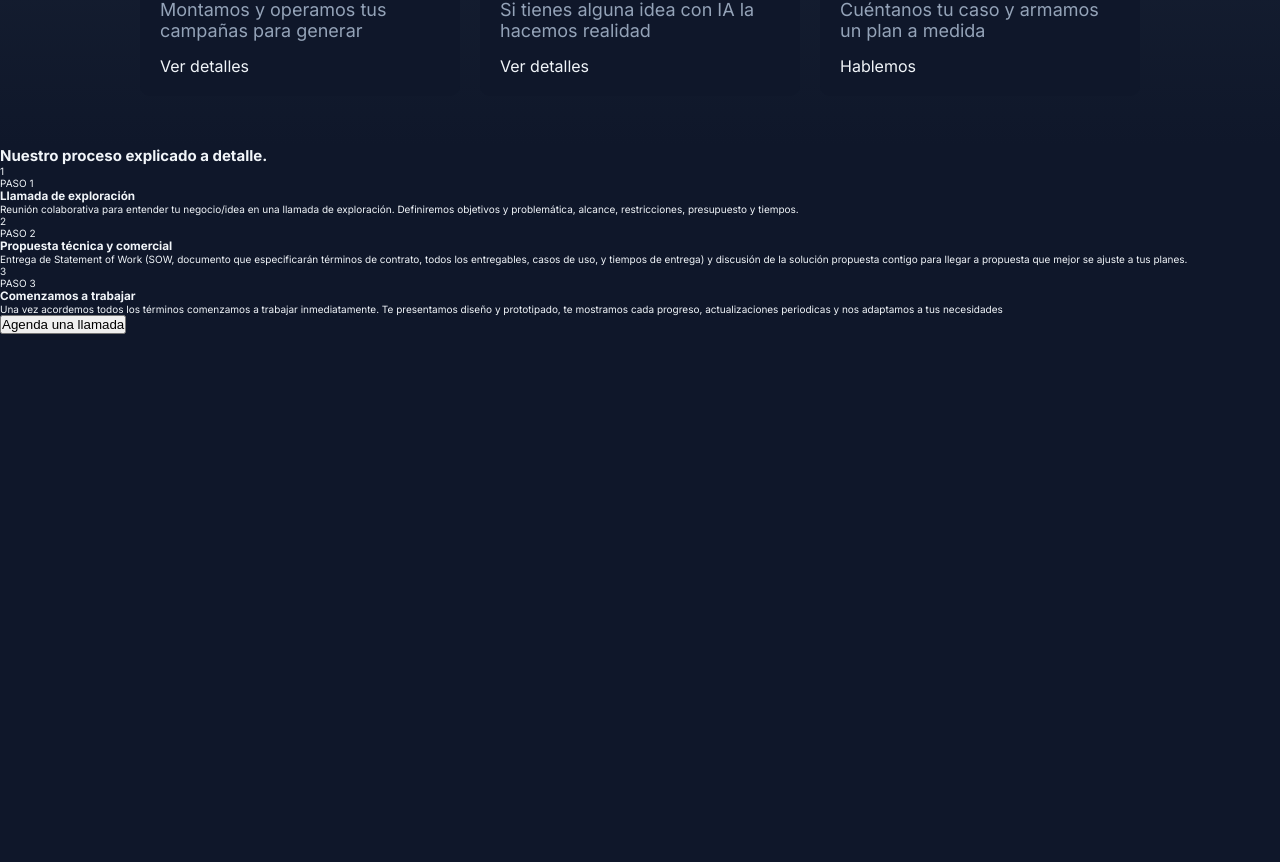
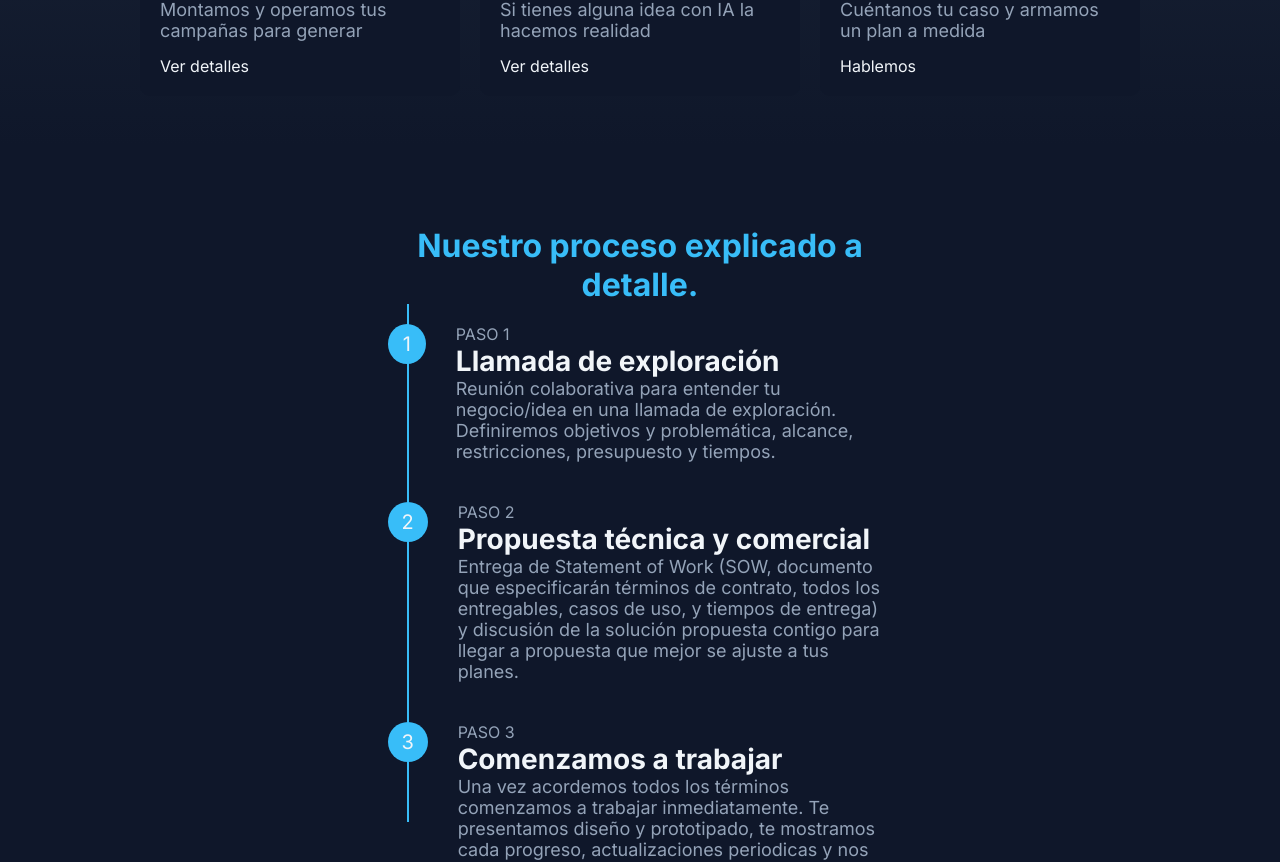
Before and after one commit to SoyDouglas/FissionSoftware, a React (Vite) app: page / in a window 1280 px wide. Shown: the part 1402-2264 px from the top of the page. Before the commit the page ends 1736 px from the top, so only its background shows below. Built offline with nearby package versions, Linux system fonts and the light colour scheme.

Commit message:
Timeline section done

```diff
--- a/src/components/css/Timeline.css
+++ b/src/components/css/Timeline.css
@@ -2,4 +2,102 @@
     background-color: var(--color-background);
     color: var(--color-text);
     font-family: var(--font-body);
+    padding-top: 8rem;
+    padding: 8rem 0 0;
+    max-width: 80ch;
+    margin: 0 auto;
 }
+
+.timeline-list{
+    display: flex;
+    flex-direction: column;
+    justify-content: center;
+    align-items: center;
+    list-style: none;
+    margin: 0;
+    padding: 0;
+    position: relative;
+    gap: 4rem;
+    padding-top: 2rem;
+
+}
+
+.timeline-list::before {
+  left: 50%;                     /* move vertical line to exact center */
+  transform: translateX(-1px);   /* adjust for its 2px width */
+}
+
+.timeline-title {
+    font-size: 3.2rem;
+    color: var(--color-primary);
+    text-align: center;
+}
+
+
+
+/* 1) SINGLE vertical line at 2rem from the left */
+.timeline-list::before {
+  content: "";
+  position: absolute;
+  top: 0;
+  bottom: 25%;
+  left: 2rem;                   /* fixed offset */
+  width: 2px;
+  background: var(--color-primary);
+  z-index: 1;
+}
+
+.timeline-item{
+    display: flex;
+    gap: 3rem;
+}
+
+.timeline-number{
+    display: flex;
+    background: var(--color-primary);
+    padding: 1.5rem;
+    font-size: 2rem;
+    width: 4rem;
+    height: 4rem;
+    position: relative;
+    justify-content: center;
+    align-items: center;
+    text-align: center;
+    border-radius: 50%;
+    z-index: 2;
+}
+
+.timeline-step{
+    color: var(--color-text-alt);
+    font-size: 1.6rem;
+}
+
+.timeline-heading{
+    font-size: 2.8rem;
+}
+
+.timeline-text{
+    font-size: 1.8rem;
+    color: var(--color-text-alt);
+}
+
+
+
+
+.timeline-cta{
+    display: block;
+    font-size: 2rem;
+    padding: 1.5rem;
+    background: var(--color-primary);
+    color: var(--color-text);
+    border-radius: 8px;
+    border: none;
+    position: relative;
+    margin: 2rem auto 0;
+    z-index: 2;
+}
+
+.timeline-cta:hover{
+    background: var(--color-secondary);
+    cursor: pointer;
+}
```
